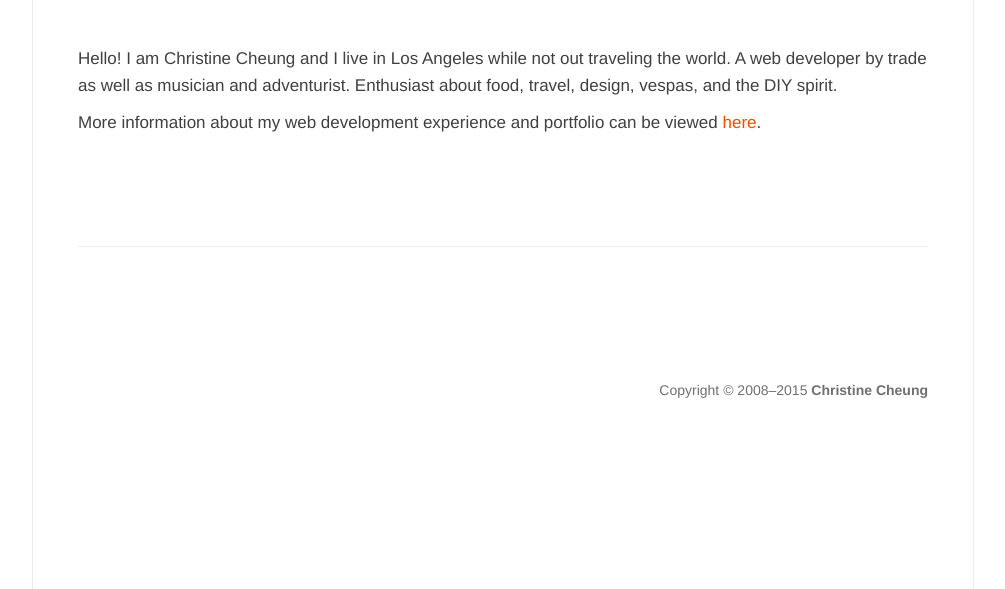
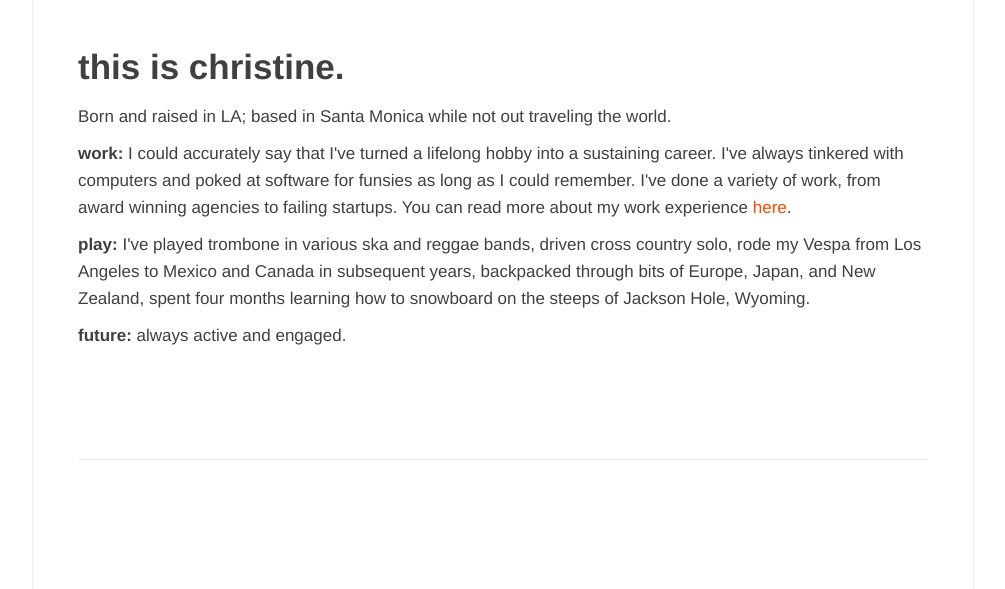
Before and after one commit to xtine/xtine.net, a Flask app: page / in a window 1280 px wide. Shown: the part 136-725 px from the top of the page, without its empty margins (137-1142 px from the left). Run offline with Flask 2, Linux system fonts and the light colour scheme.

Commit message:
update homepage

```diff
--- a/templates/index.html
+++ b/templates/index.html
@@ -4,9 +4,15 @@
 
   <section class="post">
 
-    <p>Hello! I am Christine Cheung and I live in Los Angeles while not out traveling the world. A web developer by trade as well as musician and adventurist. Enthusiast about food, travel, design, vespas, and the DIY spirit.</p>
+    <h2>this is christine.</h2>
 
-    <p>More information about my web development experience and portfolio can be viewed <a href="/portfolio">here</a>.
+    <p>Born and raised in LA; based in Santa Monica while not out traveling the world.</p>
+
+    <p><strong>work:</strong> I could accurately say that I've turned a lifelong hobby into a sustaining career. I've always tinkered with computers and poked at software for funsies as long as I could remember. I've done a variety of work, from award winning agencies to failing startups. You can read more about my work experience <a href="/portfolio">here</a>.</p>
+
+    <p><strong>play:</strong> I've played trombone in various ska and reggae bands, driven cross country solo, rode my Vespa from Los Angeles to  Mexico and Canada in subsequent years, backpacked through bits of Europe, Japan, and New Zealand, spent four months learning how to snowboard on the steeps of Jackson Hole, Wyoming.</p>
+
+    <p><strong>future:</strong> always active and engaged.</p>
 
   </section>
 
```
